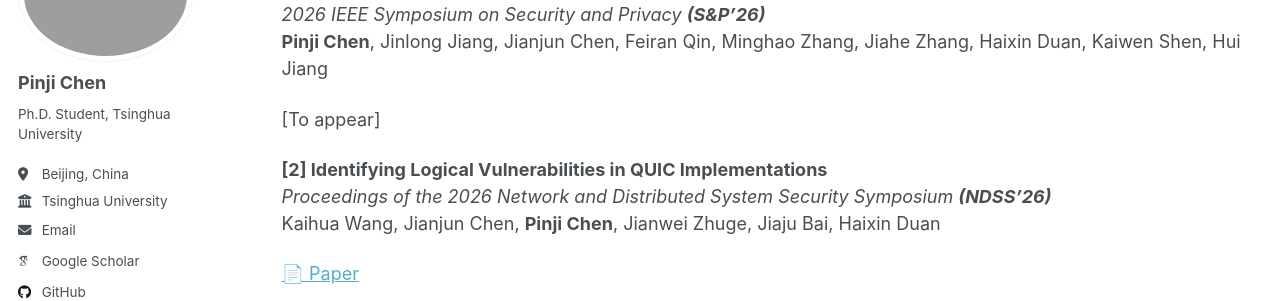
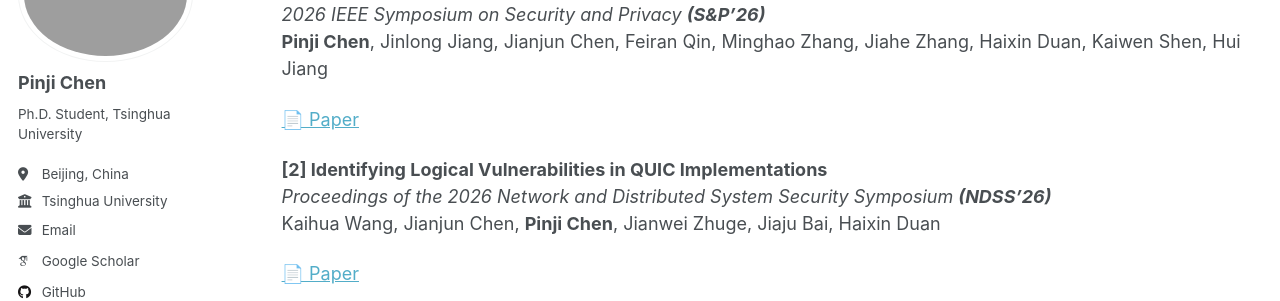
Before and after one commit to Chenpinji/Chenpinji.github.io, a Jekyll site: the page built from _pages/publications.md, in a window 1280 px wide and 900 px high. Shown: the part 171-472 px from the top of the window. Built offline with Jekyll 4.4.1, drawn with Linux system fonts in a browser that asks for light colours; some web fonts are replaced; a script that is not in the unit is left out.

Commit message:
update S&P 2026

```diff
--- a/_pages/publications.md
+++ b/_pages/publications.md
@@ -9,7 +9,7 @@
 *2026 IEEE Symposium on Security and Privacy **(S&P'26)***
 **Pinji Chen**, Jinlong Jiang, Jianjun Chen, Feiran Qin, Minghao Zhang, Jiahe Zhang, Haixin Duan, Kaiwen Shen, Hui Jiang
 
-[To appear]
+[📄 Paper](/files/sp2026c2-final947.pdf)
 
 **[2] Identifying Logical Vulnerabilities in QUIC Implementations**
 *Proceedings of the 2026 Network and Distributed System Security Symposium **(NDSS'26)***
```
Also changed, not shown: 1 other file.
